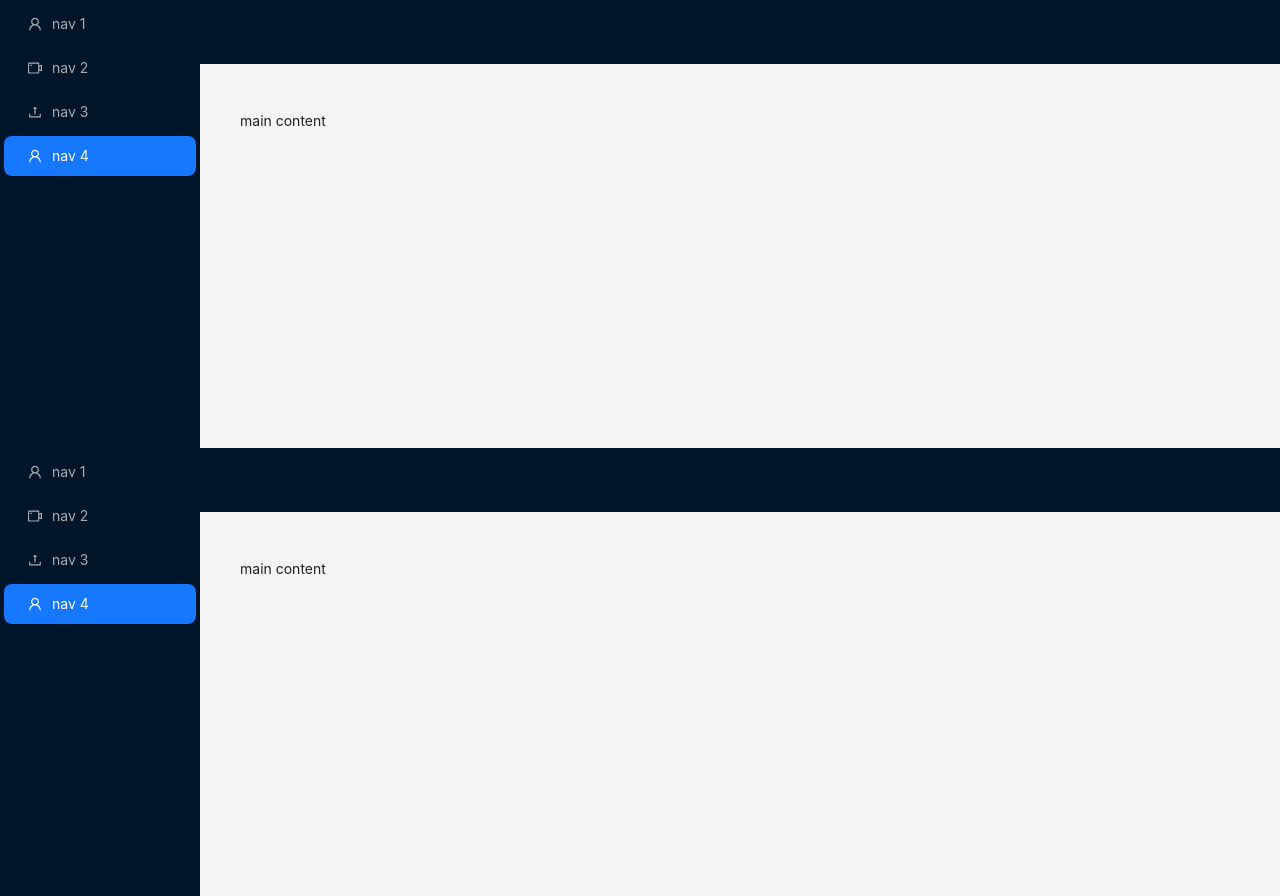
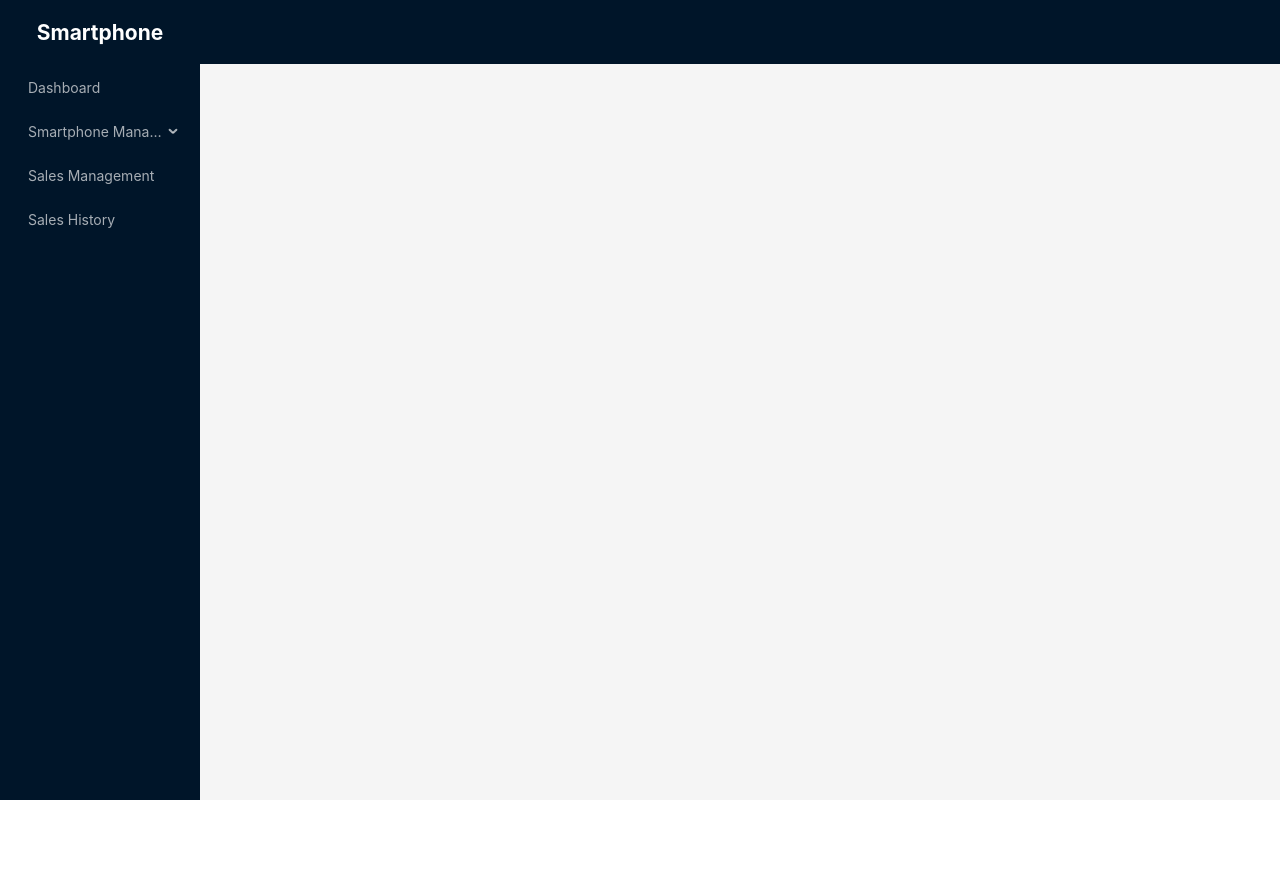
Before and after one commit to NaimurAlltime/smartphone-management-client, a React (Vite) app: page / in a window 1280 px wide. After the commit the page ends 800 px from the top, so only its background shows below. Built offline with nearby package versions, Linux system fonts and the light colour scheme.

Commit message:
handle sidebar item use sidebarGenerator function

```diff
--- a/src/components/layout/MainLayout.tsx
+++ b/src/components/layout/MainLayout.tsx
@@ -1,48 +1,15 @@
-import { Layout, Menu } from "antd";
-import Sider from "antd/es/layout/Sider";
-import {
-  UploadOutlined,
-  UserOutlined,
-  VideoCameraOutlined,
-} from "@ant-design/icons";
-import React from "react";
+import { Layout } from "antd";
+import { Outlet } from "react-router-dom";
+import Sidebar from "./Sidebar";
 
 const { Header, Content } = Layout;
 
-const items = [
-  UserOutlined,
-  VideoCameraOutlined,
-  UploadOutlined,
-  UserOutlined,
-].map((icon, index) => ({
-  key: String(index + 1),
-  icon: React.createElement(icon),
-  label: `nav ${index + 1}`,
-}));
-
 function MainLayout() {
   return (
-    <Layout>
-      <Sider
-        breakpoint="lg"
-        collapsedWidth="0"
-        onBreakpoint={(broken) => {
-          console.log(broken);
-        }}
-        onCollapse={(collapsed, type) => {
-          console.log(collapsed, type);
-        }}
-      >
-        <div className="demo-logo-vertical" />
-        <Menu
-          theme="dark"
-          mode="inline"
-          defaultSelectedKeys={["4"]}
-          items={items}
-        />
-      </Sider>
+    <Layout style={{ height: "100vh" }}>
+      <Sidebar />
       <Layout>
-        <Header style={{ padding: 0 }} />
+        <Header></Header>
         <Content style={{ margin: "24px 16px 0" }}>
           <div
             style={{
@@ -50,12 +17,12 @@ function MainLayout() {
               minHeight: 360,
             }}
           >
-            main content
+            <Outlet />
           </div>
         </Content>
-        {/* <Footer style={{ textAlign: 'center' }}>
-        Ant Design ©{new Date().getFullYear()} Created by Ant UED
-      </Footer> */}
+        {/* <Footer style={{ textAlign: "center" }}>
+          Ant Design ©{new Date().getFullYear()} Created by Ant UED
+        </Footer> */}
       </Layout>
     </Layout>
   );
--- /dev/null
+++ b/src/components/layout/Sidebar.tsx
@@ -0,0 +1,32 @@
+import { Layout, Menu } from "antd";
+import { sidebarItemsGenerator } from "../../utils/sidebarItemsGenerator";
+import { smartphonePaths } from "../../routes/smartphone.routes";
+
+const { Sider } = Layout;
+
+function Sidebar() {
+  const sidebarItems = sidebarItemsGenerator(smartphonePaths);
+  return (
+    <Sider breakpoint="lg" collapsedWidth="0">
+      <div
+        style={{
+          color: "white",
+          height: "4rem",
+          display: "flex",
+          justifyContent: "center",
+          alignItems: "center",
+        }}
+      >
+        <h1>Smartphone</h1>
+      </div>
+      <Menu
+        theme="dark"
+        mode="inline"
+        defaultSelectedKeys={["4"]}
+        items={sidebarItems}
+      />
+    </Sider>
+  );
+}
+
+export default Sidebar;
--- a/src/main.tsx
+++ b/src/main.tsx
@@ -1,13 +1,11 @@
 import React from "react";
 import ReactDOM from "react-dom/client";
-import App from "./App.tsx";
 import "./index.css";
 import { RouterProvider } from "react-router-dom";
 import router from "./routes/Router.tsx";
 
 ReactDOM.createRoot(document.getElementById("root")!).render(
   <React.StrictMode>
-    <App />
     <RouterProvider router={router} />
   </React.StrictMode>
 );
--- a/src/routes/Router.tsx
+++ b/src/routes/Router.tsx
@@ -12,7 +12,7 @@ const router = createBrowserRouter([
     // errorElement: <ErrorPage />,
   },
   {
-    path: "/smartphone",
+    path: "/",
     element: <App />,
     children: routeGenerator(smartphonePaths),
   },
--- /dev/null
+++ b/src/utils/sidebarItemsGenerator.tsx
@@ -0,0 +1,28 @@
+import { TSidebarItem, TUserPath } from "../types";
+import { NavLink } from "react-router-dom";
+
+export const sidebarItemsGenerator = (items: TUserPath[]) => {
+  const sidebarItems = items.reduce((acc: TSidebarItem[], item) => {
+    if (item.path && item.name) {
+      acc.push({
+        key: item.name,
+        label: <NavLink to={`/${item.path}`}>{item.name}</NavLink>,
+      });
+    }
+
+    if (item.children) {
+      acc.push({
+        key: item.name,
+        label: item.name,
+        children: item.children.map((child) => ({
+          key: child.name,
+          label: <NavLink to={`/${child.path}`}>{child.name}</NavLink>,
+        })),
+      });
+    }
+
+    return acc;
+  }, []);
+
+  return sidebarItems;
+};
```
Also changed, not shown: src/utils/navitems.tsx (added, +31 -0 lines).
